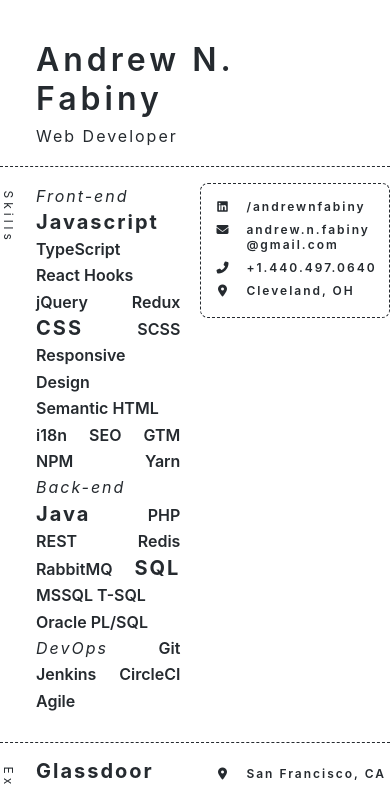
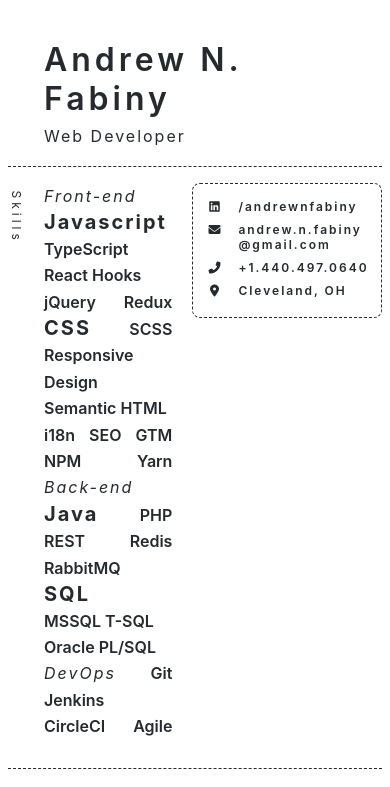
Before and after one commit to NShadeIV/resume, a React (Create React App) app: page / in a window 390 px wide. Shown: the top 787 px of the page. Built offline with nearby package versions, Linux system fonts and the light colour scheme.

Commit message:
adding gutters so content doesn't butt the edge in mobile ff

```diff
--- a/src/css/structure.scss
+++ b/src/css/structure.scss
@@ -14,9 +14,14 @@ body {
 header {
   align-items: center;
   box-sizing: border-box;
-  max-width: 680px;
+  max-width: calc(680px + 1rem);
   box-sizing: border-box;
   width: 100%;
+
+  padding: 0 0.5rem;
+  @media print {
+    padding: 0;
+  }
 
   &:first-of-type {
     position: fixed;
@@ -50,11 +55,12 @@ main {
   grid-template-columns: 0 1fr auto auto;
   grid-gap: 0.5rem 1rem;
   align-items: baseline;
-  padding: 1rem $gutter-right 1.5rem $gutter-left;
+  padding: 1rem ($gutter-right + 0.5rem) 1.5rem ($gutter-left + 0.5rem);
+  max-width: calc(680px + 1rem);
   @media print {
-    padding-bottom: 0;
+    padding: 1rem $gutter-right 0 $gutter-left;
+    max-width: 680px;
   }
-  max-width: 680px;
   box-sizing: border-box;
 
   section {
```
